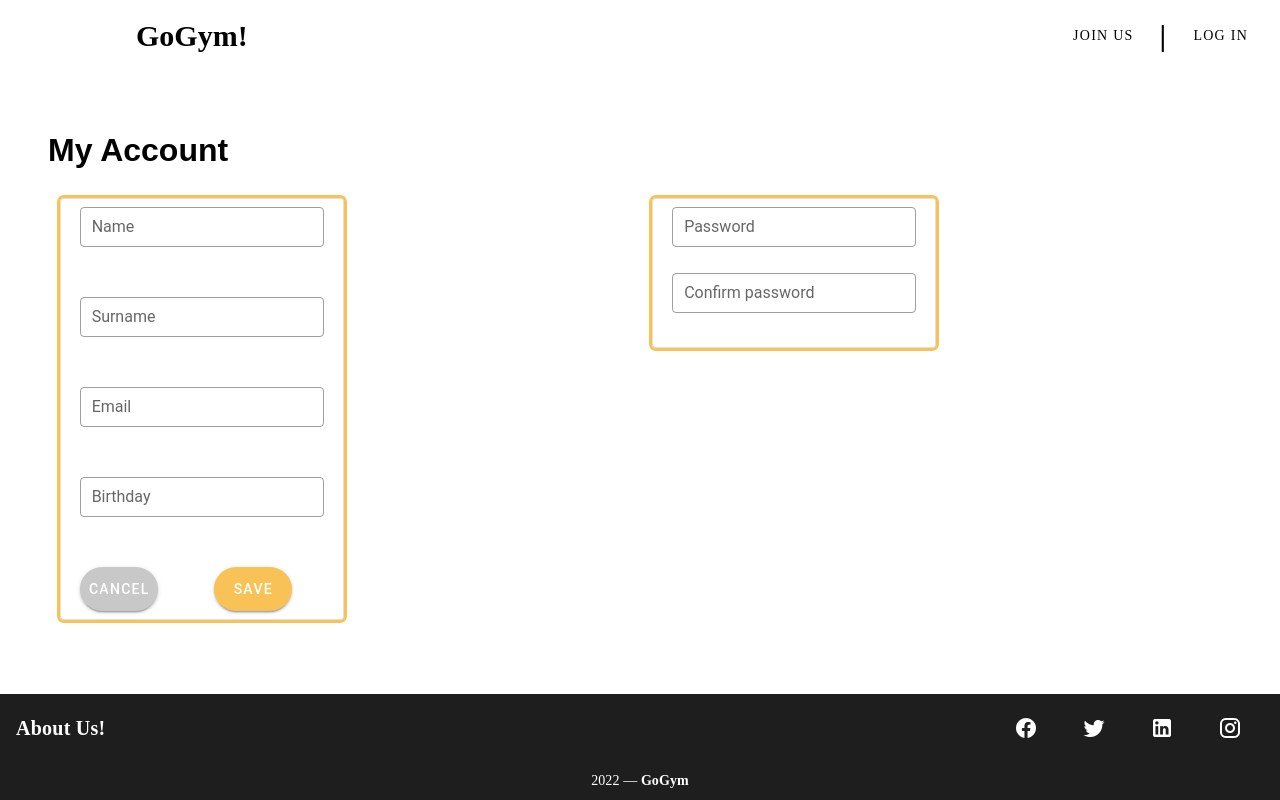
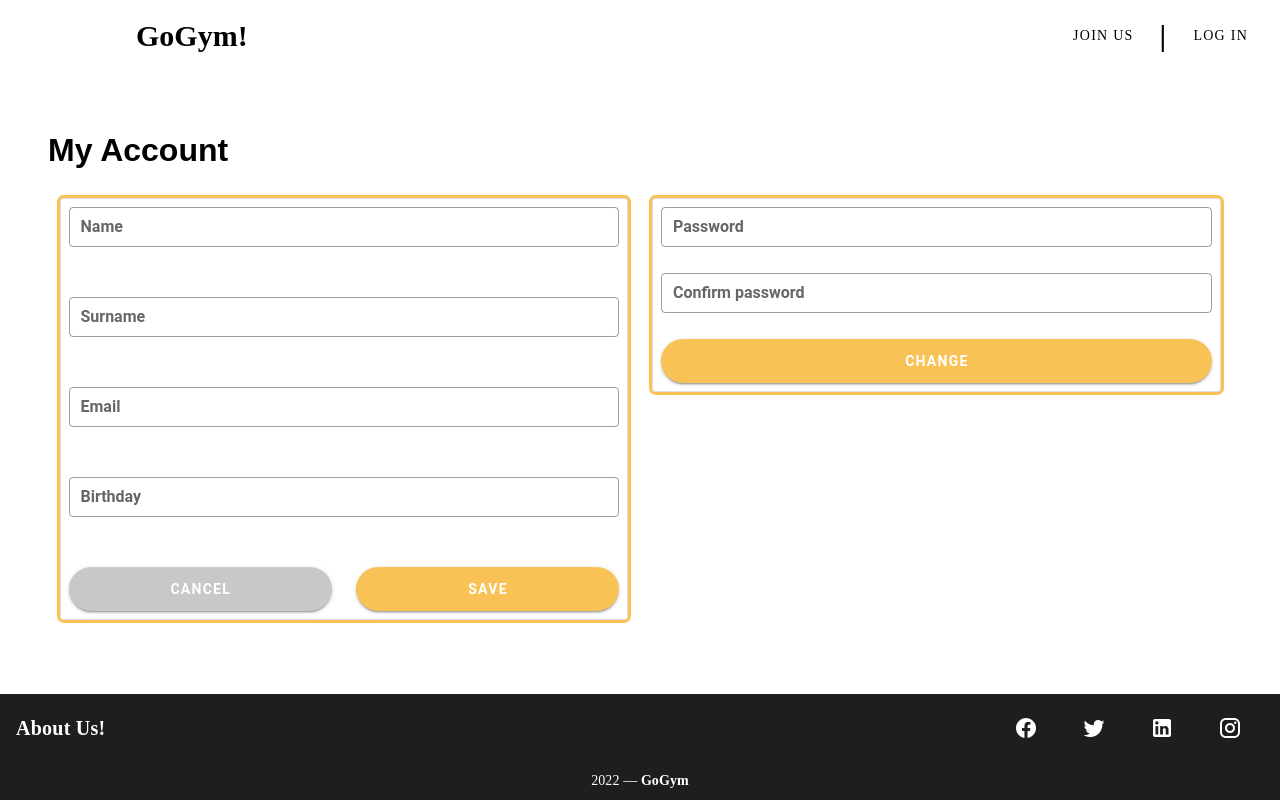
Before and after one commit to magflores/GoGym-web, a Vue app: page /profile in a window 1280 px wide. Built offline with nearby package versions, Linux system fonts and the light colour scheme; what vue-resource would draw is missing.

Commit message:
Fixed ProfileView

```diff
--- a/src/components/LogInForm.vue
+++ b/src/components/LogInForm.vue
@@ -52,6 +52,8 @@ export default {
 <style>
 .form-font {
   font-family: 'Roboto', sans-serif;
+  font-weight: bold;
+  align-content: center;
 }
 .enter-button-font {
   color: #FFFFFF;
--- a/src/components/ProfileForm.vue
+++ b/src/components/ProfileForm.vue
@@ -4,10 +4,10 @@
       <v-col cols="6">
       <v-card outlined class="container-font">
         <v-card-actions>
-          <v-form class="form-font">
+          <v-form class="form-profile-font">
           <!--Name, Surname, Email, Birthday-->
             <v-row>
-              <v-col>
+              <v-col cols="20">
               <v-text-field
                   label="Name"
                   placeholder="Enter your name"
@@ -55,7 +55,6 @@
             <v-row>
               <v-col>
                 <v-btn class="button-font"
-                       width="20%"
                        rounded
                        color="#C8C8C8"
                        dark
@@ -66,7 +65,6 @@
               </v-col>
               <v-col>
                 <v-btn class="button-font"
-                       width="20%"
                        rounded
                        color="#F8C256"
                        dark
@@ -77,14 +75,13 @@
               </v-col>
             </v-row>
           </v-form>
-
         </v-card-actions>
       </v-card>
       </v-col>
       <v-col cols="6">
         <v-card outlined class="container-font">
           <v-card-actions>
-            <v-form class="form-font">
+            <v-form class="form-profile-font">
             <!--Password, Confirm password-->
               <v-text-field
                   label="Password"
@@ -100,6 +97,18 @@
                   dense
                   required
               />
+              <v-row>
+                <v-col>
+                  <v-btn class="button-font"
+                         rounded
+                         color="#F8C256"
+                         dark
+                         large
+                  >
+                    Change
+                  </v-btn>
+                </v-col>
+              </v-row>
             </v-form>
           </v-card-actions>
         </v-card>
@@ -115,11 +124,18 @@
   font-family: 'Roboto', sans-serif;
   outline-style: solid;
   outline-color: #F8C256;
-  width: 50%;
-  display: flex;
+  width: 100%;
   justify-content: center;
 }
-.form-font {
+.form-profile-font {
+  width: 200%;
+  font-weight: bold;
+  align-content: center;
+}
+.button-font {
+  font-family: 'Roboto', sans-serif;
+  font-size: 20px;
+  font-weight: bold;
   width: 100%;
 }
 </style>
```
